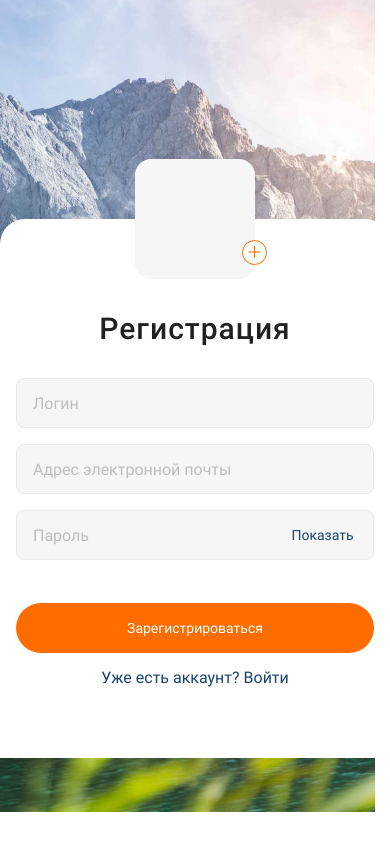
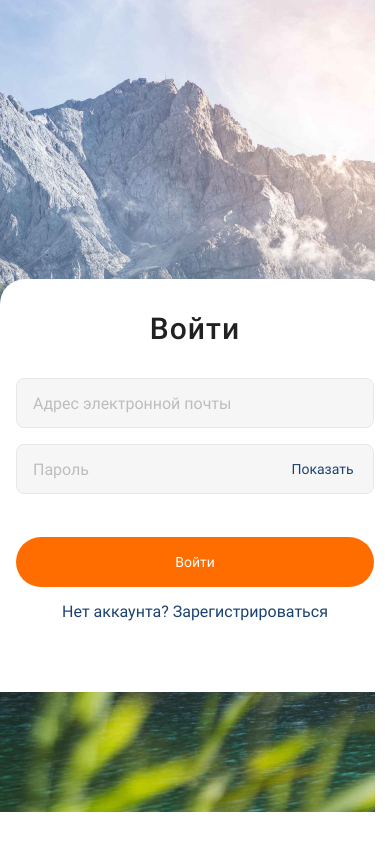
Before and after one commit to chertoha/learn-native-project, a React Native app: screen / in a window 390 px wide. Built offline with nearby package versions, Linux system fonts and the light colour scheme.

Commit message:
fix login margin-top to title

```diff
--- a/src/MyApp.js
+++ b/src/MyApp.js
@@ -76,17 +76,17 @@ export default function MyApp() {
               keyboardShouldPersistTaps="handled"
               keyboardDismissMode="on-drag"
             >
-              <RegistrationScreen
+              {/* <RegistrationScreen
+                onInputFocus={onInputFocusHandler}
+                isKeyboardOpen={isKeyboardOpen}
+                closeKeyboard={closeKeyboard}
+              /> */}
+
+              <LoginScreen
                 onInputFocus={onInputFocusHandler}
                 isKeyboardOpen={isKeyboardOpen}
                 closeKeyboard={closeKeyboard}
               />
-
-              {/* <LoginScreen
-                onInputFocus={onInputFocusHandler}
-                isKeyboardOpen={isKeyboardOpen}
-                closeKeyboard={closeKeyboard}
-              /> */}
             </ScrollView>
           </TouchableWithoutFeedback>
         </KeyboardAvoidingView>
--- a/src/Screens/LoginScreen/LoginScreen.js
+++ b/src/Screens/LoginScreen/LoginScreen.js
@@ -48,7 +48,7 @@ export const LoginScreen = ({
       }}
     >
       <View style={commonStyles.formWrapper}>
-        <Text style={commonStyles.title}>Войти</Text>
+        <Text style={title}>Войти</Text>
 
         <View style={commonStyles.fieldsWrapper}>
           <EmailField
@@ -71,3 +71,11 @@ export const LoginScreen = ({
     </View>
   );
 };
+
+const styles = StyleSheet.create({
+  title: {
+    marginTop: 32,
+  },
+});
+
+const title = StyleSheet.compose(commonStyles.title, styles.title);
--- a/src/Screens/RegistrationScreen/RegistrationScreen.js
+++ b/src/Screens/RegistrationScreen/RegistrationScreen.js
@@ -161,8 +161,3 @@ const styles = StyleSheet.create({
     overflow: "hidden",
   },
 });
-
-// const registerContainer = StyleSheet.compose(
-//   commonStyles.container,
-//   styles.container
-// );
```
